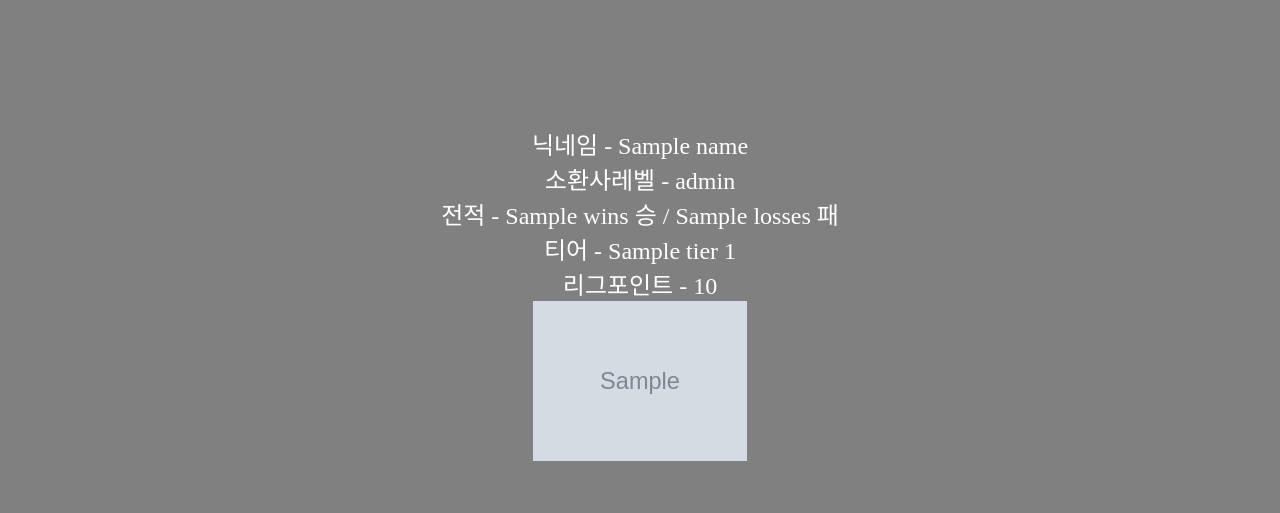
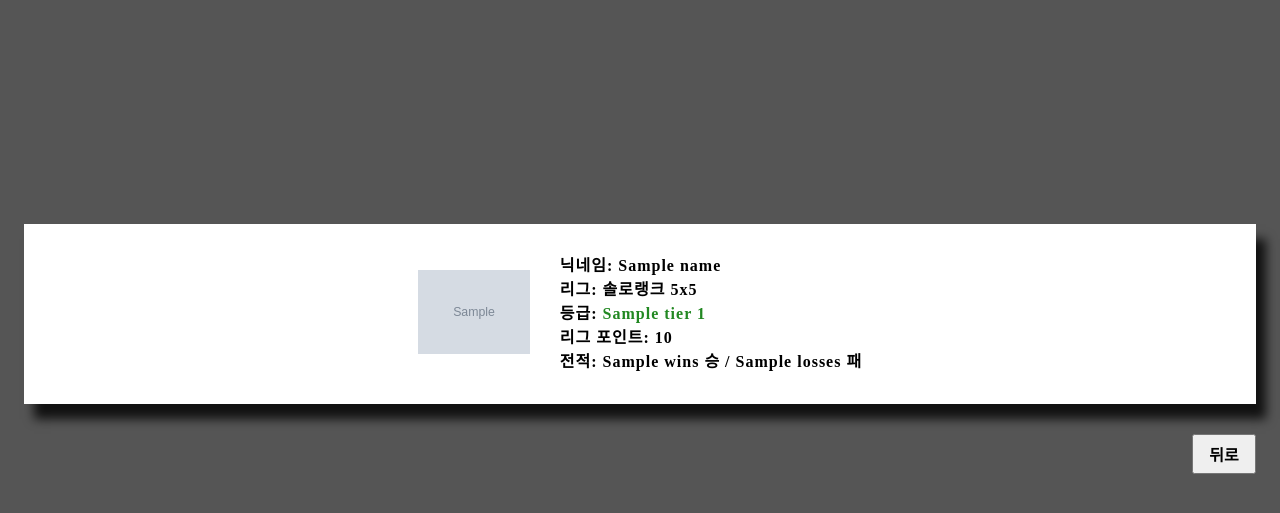
Before and after one commit to doitdoik/ik-lol, a Node server app: template views/search.ejs in a window 1280 px wide. Shown: the top 513 px of the page. Run offline with Node 20, Linux system fonts and the light colour scheme; the template is opened without the code that fills it: most values are stand-ins (such as "Sample title", 1, 10 or a date in 2020); grey boxes marked "Sample" are stand-in pictures.

Commit message:
update search page css

```diff
--- a/lol_html/css/search.css
+++ b/lol_html/css/search.css
@@ -1,17 +1,56 @@
 html{
-    background: gray;
-    color: white;
+    background: #555555;
+    /* color: white; */
+}
+
+body{
+    top: 25vh;
+    position: relative;
+    padding: 2vh;
 }
 
 .wrap_div{
-    text-align: center;
+    display: flex;
+    align-items: center;
+    justify-content: center;
+    flex-direction: row;
+    background: white;
+    margin: 0 auto;
+    box-shadow: 10px 15px 10px rgb(0 0 0 / 80%)
+}
+
+.wrap_img{
+    padding: 30px;
+    padding-left: 0;
 }
 
 .tier_img{
-    height: 20vh;
+    width: 14vh;
 }
 
-.info_div{
-    margin-top: 10%;
-    font-size: 3vh;
+.wrap_info{
+    font-size: 2vh;
+    padding: 30px 0;
+    line-height: 3vh;
+    font-weight: bold;
+    letter-spacing: 1px;
 }
+
+button{
+    top: 30px;
+    position: relative;
+    display: flex;
+    align-content: center;
+    justify-content: center;
+    align-items: center;
+    float: right;
+    width: 8vh;
+    height: 5vh;
+    font-size: 2vh;
+    font-weight: bold;
+}
+
+a{
+    text-decoration: none;
+    color: black;
+}
--- a/lol_html/js/main.js
+++ b/lol_html/js/main.js
@@ -61,26 +61,11 @@ function searchSummonerInfo(id){
 					searchRes.tier = res[i].tier;
 					searchRes.rank = res[i].rank;
 					searchRes.leaguePoints = res[i].leaguePoints;
+					searchRes.queueType = res[i].queueType;
 				}
 			}
 			console.log(searchRes);
-			// console.log(res[0]);
-			// console.log("뭔데");
-			// obj = document.getElementById("search_res");
-			// let newDiv = document.createElement("div");
-			// newDiv.innerHTML = "닉네임 - " + searchRes.name + "<br>"
-			// 					+"소환사레벨 - " + searchRes.summonerLevel + "<br>"
-			// 					+"전적 - " + res[0].wins + "승 / " + res[0].losses + "패" + "<br>"
-			// 					+"티어 - " + res[0].tier + " " + res[0].rank + " "  + "<br>"
-			// 					+"리그포인트 - " + res[0].leaguePoints + "<br>"
-			// 					+'<img src="/img/rank/Emblem_' + res[0].tier + '.png" style="width:150px; height:150px;"><br>'
-			// 					;
-			// obj.appendChild(newDiv);
 
-			// console.log("============================================================");
-			// console.log(searchRes);
-			// location.href = "/search/"+ searchRes.name;
-			// return res;
 			return newSearch();
 		},error : function(e, textStatus){
 			console.log(e);
@@ -88,25 +73,6 @@ function searchSummonerInfo(id){
 	})
 }
 
-// function newSearch(){
-// 	//let summonerName = totalData.name;
-
-// 	$.ajax({
-// 		url : "/search/",
-// 		type : "GET",
-// 		cache : false,
-// 		//dataType : "json",
-// 		data : {"name" : "베란다고양이"},
-// 		success : (res) => {
-// 			//location.href = "/search/";
-// 			console.log("123123123123123");
-// 			console.log(res);
-// 		},error : (e, textStatus) => {
-// 			console.log("987987987987");
-// 			console.log(e);
-// 		}
-// 	});
-// }
 
 
 function newSearch(){
@@ -132,7 +98,6 @@ function newSearch(){
 }
 
 function movePage(){
-	console.log("들어와야지");
 	$.ajax({
 		url : "/search",
 		type : "POST",
@@ -142,10 +107,8 @@ function movePage(){
 		success : (res) => {
 			//location.href = "test2";
 			$("#goSearch").click();
-			console.log("123123123123123");
 			console.log(res);
 		},error : (e, textStatus) => {
-			console.log("987987987987");
 			console.log(e);
 		}
 	});
--- a/views/search.ejs
+++ b/views/search.ejs
@@ -11,16 +11,19 @@
   </head>
   <body>
     <div class="wrap_div">
-      <div class="info_div">
-        <div>닉네임 - <%= name %></div>
-        <div>소환사레벨 - <%= level %></div>
-        <div>전적 - <%= wins %> 승 / <%= losses %> 패</div>
-        <div>티어 - <%= tier %> <%= rank %></div>
-        <div>리그포인트 - <%= leaguePoints %></div>
+      <div class="wrap_img">
+        <img class="tier_img" alt="리그 등급" width="90" style="border:0px;" src=<%= img %>>
       </div>
-      <div class="img_div">
-        <img class="tier_img" src=<%= img %> ><br>
+      <div class="wrap_info">
+        <!-- 랭킹: <a href="/ranking#129" target="_blank"><b>135위</b><span style="font-size:11px;" class="tipsy_live" tipsy="4,096,302 중 135위" original-title="">( 0.0033% )</span></a><br> -->
+        닉네임: <%= name %><br>
+        리그: 솔로랭크 5x5<br>
+        등급: <font color="#228822"><%= tier %> <%= rank %></font><br>
+        리그 포인트: <%= leaguePoints %><br>
+        <!-- 승급전: -<br><br> -->
+        전적: <%= wins %> 승 / <%= losses %> 패
       </div>
     </div>
+    <button><a href="/">뒤로</a></button>
   </body>
 </html>
```
Also changed, not shown: index.js (+1 -59 lines).
